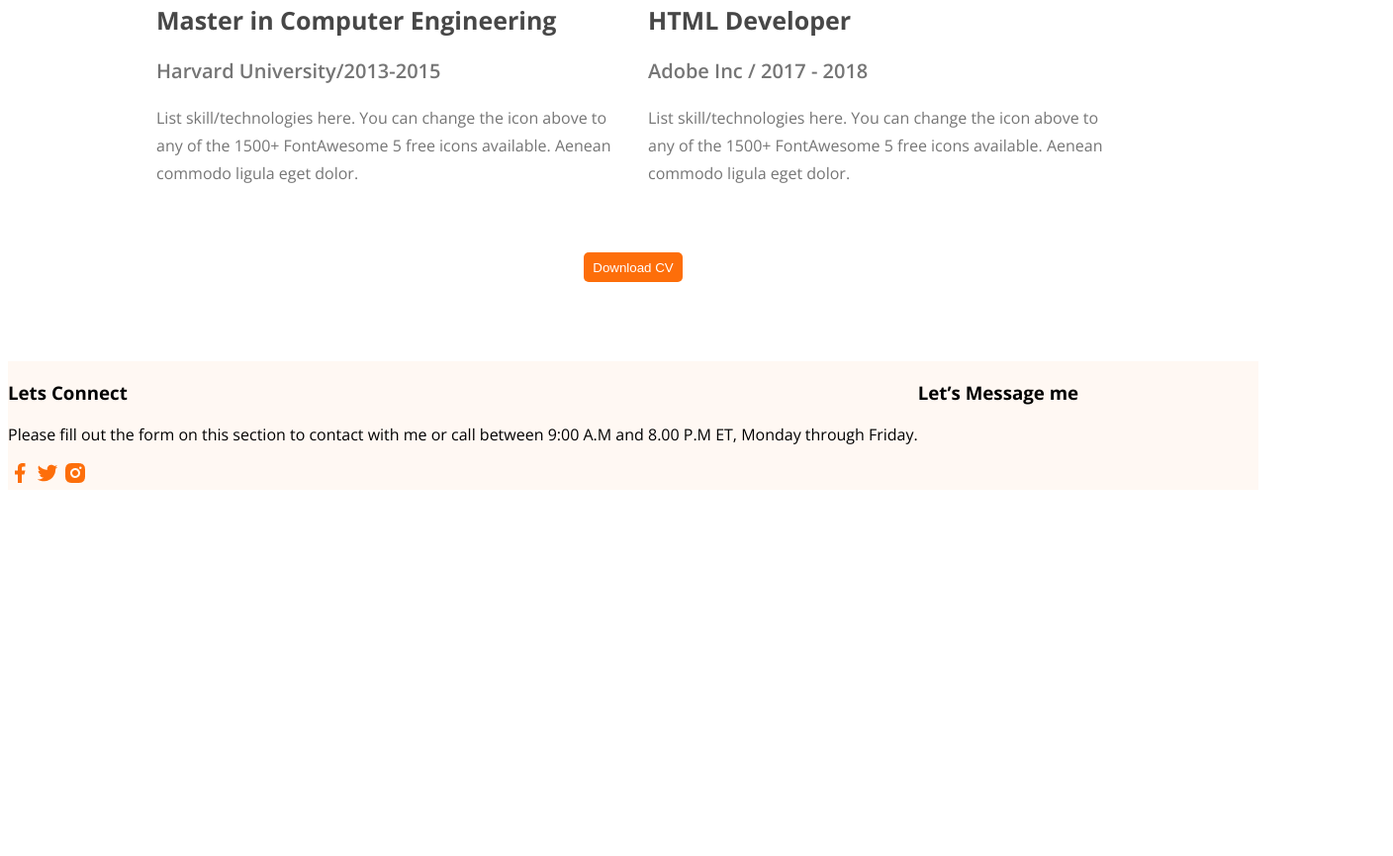
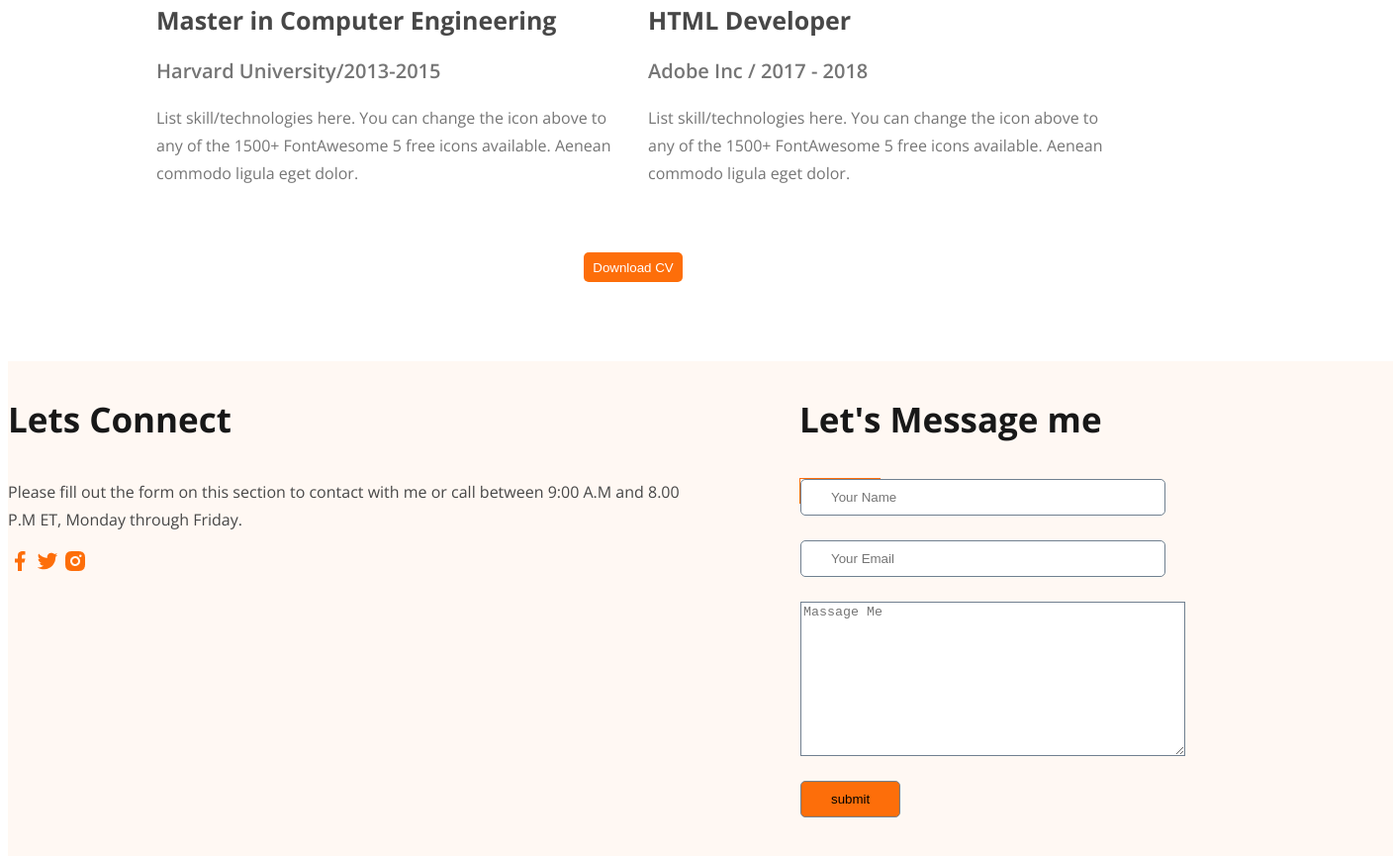
Before and after one commit to iamapurbosarkar/mary-hardy-portfolio, a plain HTML site: page index.html in a window 1280 px wide. Shown: the part 2871-3736 px from the top of the page at 99% size, 1408 px wide, since content can reach past the window. Before the commit the page ends 3374 px from the top, so only its background shows below. Drawn offline with nearby package versions, Linux system fonts and the light colour scheme.

Commit message:
added all in footer

```diff
--- a/Styles/portfolio.css
+++ b/Styles/portfolio.css
@@ -198,12 +198,59 @@ main {
     text-align: left;
 }
 
-.download-cv{
+.download-cv {
     text-align: center;
     margin-top: 50px;
 }
-footer{
+
+footer {
     display: flex;
     background-color: rgb(255, 248, 243);
-    margin-top:80px;
+    margin-top: 80px;
+    gap: 100px;
+    width: 1400px;
+    height: 580px;
 }
+
+.footer-one{
+    width: 50%;
+}
+
+.fot-p {
+    color: rgb(71, 71, 71);
+    font-size: 16px;
+    font-weight: 400;
+    line-height: 28px;
+    letter-spacing: 0%;
+    text-align: left;
+}
+
+.footer-h3 {
+    color: rgb(24, 24, 24);
+    font-size: 35px;
+    font-weight: 700;
+    line-height: 48px;
+    /* text-align: center; */
+}
+
+.contact>input {
+    border-radius: 5px;
+    background: rgb(255, 255, 255);
+}
+
+.input {
+    padding: 10px 160px 10px 30px;
+}
+
+.contact input,
+textarea {
+    display: block;
+    margin-bottom: 25px;
+    border: 1px solid slategray;
+}
+
+.fot-btn {
+    border-radius: 5px;
+    background: rgb(253, 110, 10);
+    padding: 10px 30px;
+}
--- a/index.html
+++ b/index.html
@@ -140,9 +140,9 @@
         </section>
     </main>
     <footer>
-        <div class="footer-1">
-            <h3>Lets Connect</h3>
-            <p>Please fill out the form on this section to contact with me or call between 9:00 A.M and 8.00 P.M ET, Monday through Friday.</p>
+        <div class="footer-one">
+            <h3 class="footer-h3">Lets Connect</h3>
+            <p class="fot-p">Please fill out the form on this section to contact with me or call between 9:00 A.M and 8.00 P.M ET, Monday through Friday.</p>
             <div class="social-links">
                 <a href=""><img src="images/icons/facebook.png" alt=""></a>
                 <a href=""><img src="images/icons/twitter.png" alt=""></a>
@@ -150,7 +150,16 @@
             </div>
         </div>
         <div class="footer-2">
-            <h3 class="footer-h3">Let’s Message me</h3>
+            <h3 class="footer-h3">Let's Message me</h3>
+            <form class="contact" action="">
+                <input class="input" type="text" placeholder="Your Name">
+                <input class="input" type="email" placeholder="Your Email">
+                <textarea name="" placeholder="Massage Me" cols="46" rows="10"></textarea>
+                <div class="btn">
+                    <input class="fot-btn" type="submit" value="submit">
+                </div>
+            </form>
+            </div>
         </div>
     </footer>
 
```
